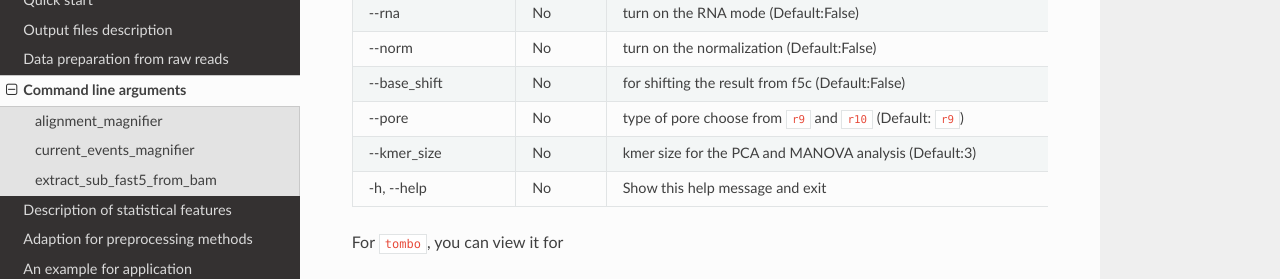
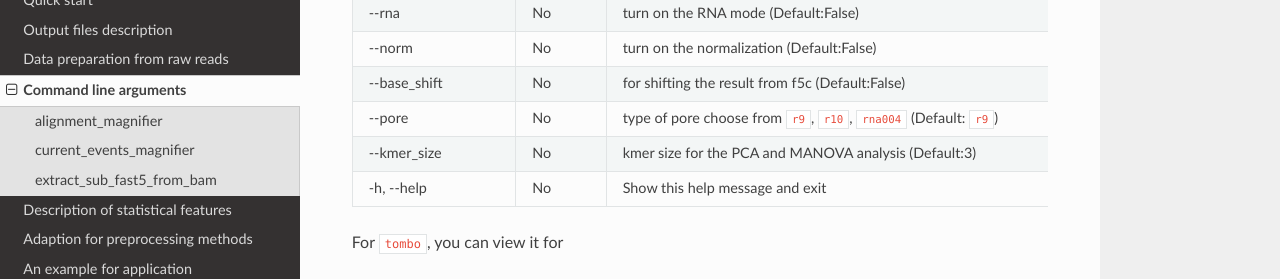
Before and after one commit to lrslab/nanoCEM, an MkDocs documentation site: the page built from docs/argument.md, in a window 1280 px wide and 900 px high, scrolled down 1230 px. Shown: the part 149-428 px from the top of the window. Built offline with MkDocs 1.6.1, drawn with Linux system fonts in a browser that asks for light colours; nearby versions of some CDN libraries.

Commit message:
Update argument.md

```diff
--- a/docs/argument.md
+++ b/docs/argument.md
@@ -41,7 +41,7 @@ For `f5c_re` and `f5c_ev`, the argument is same,
 | --rna              | No       | turn on the RNA mode       (Default:False)                                     |
 | --norm             | No       | turn on the normalization      (Default:False)                  |
 | --base_shift       | No       |  for shifting the result from f5c      (Default:False)                  |
-| --pore             | No       |  type of pore choose from `r9` and `r10` (Default: `r9`)                |
+| --pore             | No       |  type of pore choose from `r9`, `r10`, `rna004` (Default: `r9`)                |
 | --kmer_size             | No       |  kmer size for the PCA and MANOVA analysis   (Default:3)  |
 | -h, --help         | No       | Show this help message and exit                                  |
 
```
